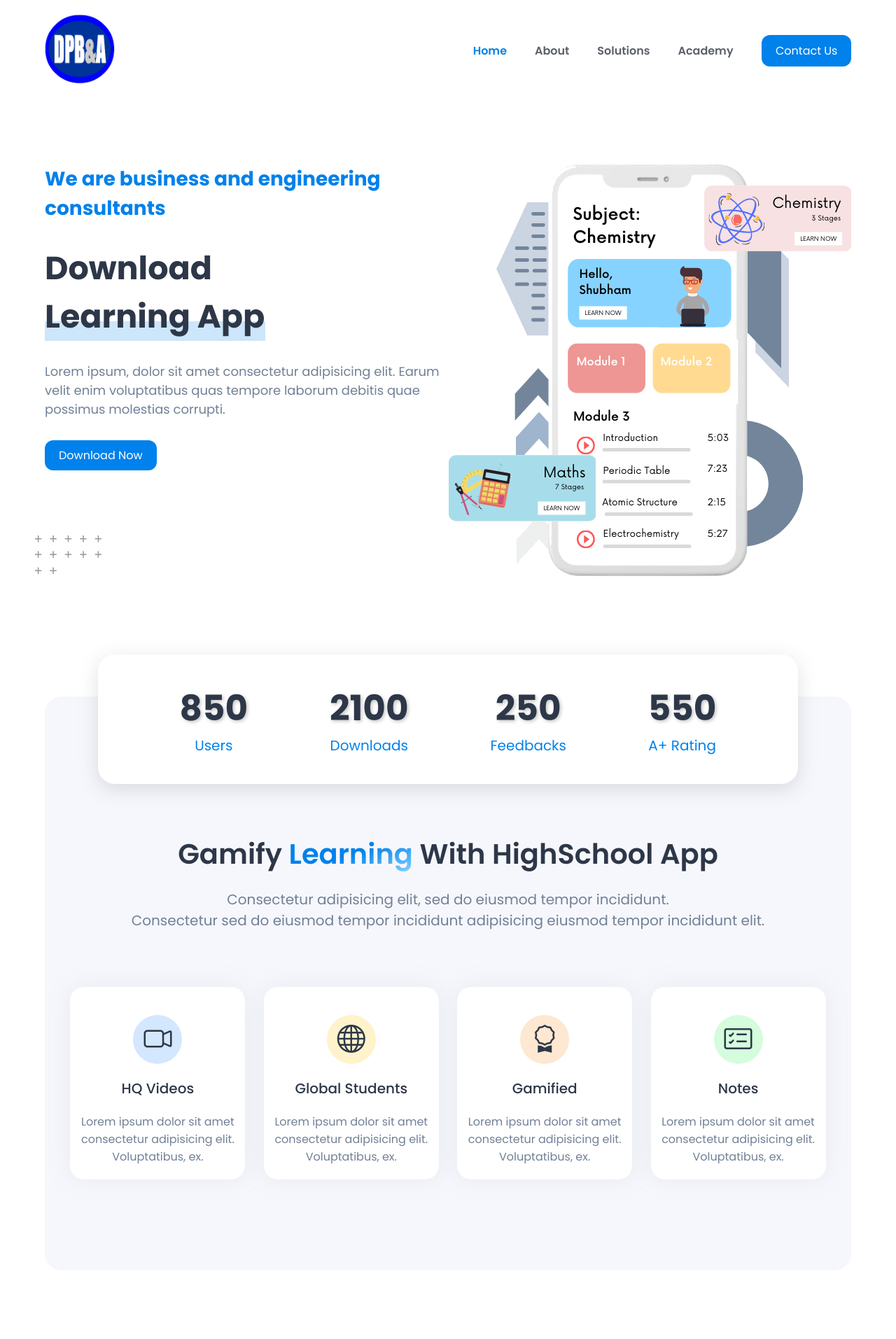
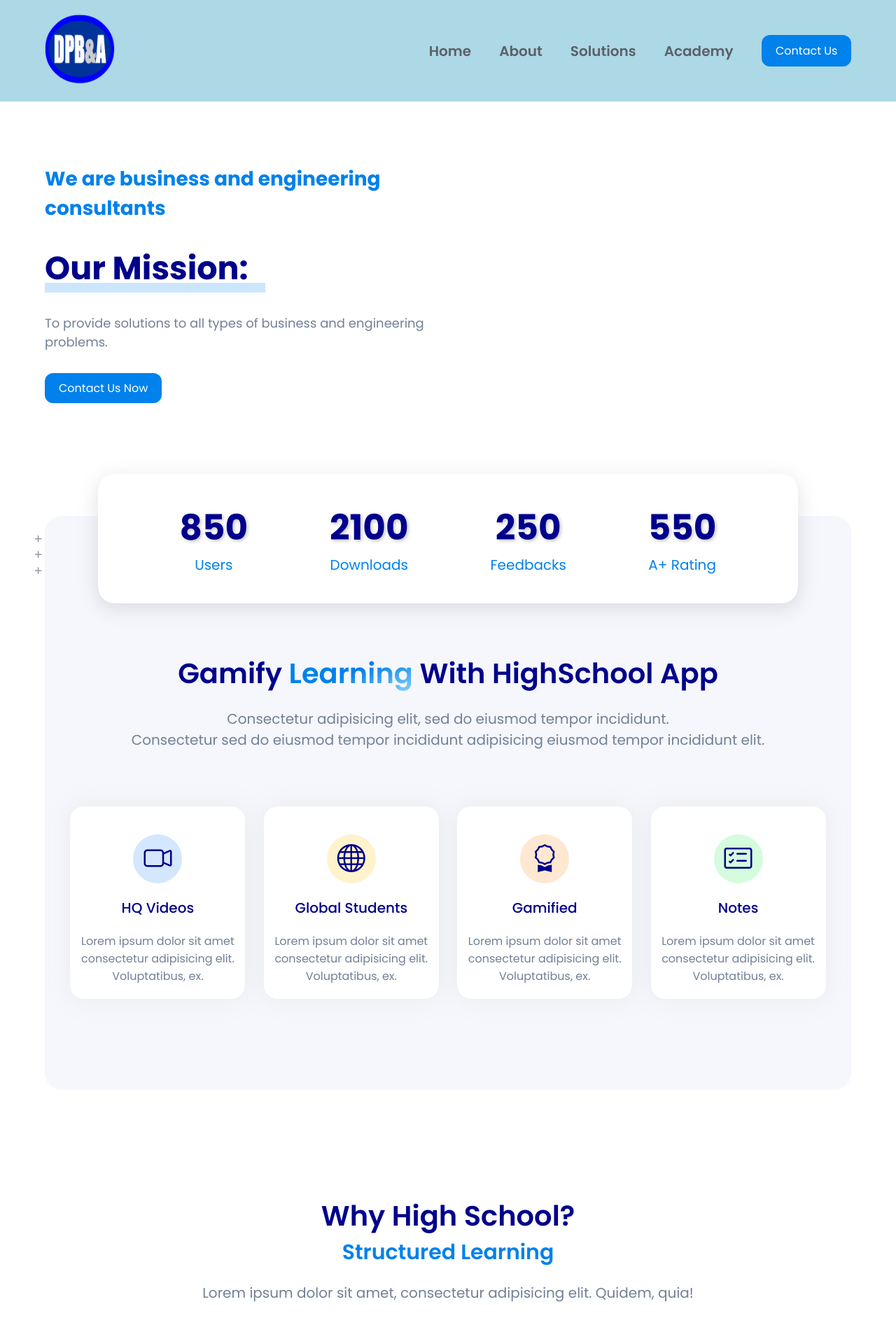
Before and after one commit to DPBandA/dpba, a Jekyll site: the page built from index.html, in a window 1280 px wide. Shown: the top 1913 px of the page at 70% size. Built offline with Jekyll 4.4.1, drawn with Linux system fonts in a browser that asks for light colours.

Commit message:
General updates.

```diff
--- a/_includes/head.html
+++ b/_includes/head.html
@@ -5,7 +5,7 @@
 
     <link rel="stylesheet" href="https://cdnjs.cloudflare.com/ajax/libs/animate.css/4.1.1/animate.min.css" />
 
-    <link rel="icon" href="./media/favicon.ico" type="image/x-icon">
+    <link rel="icon" href="./media/logo.png" type="image/x-icon">
     <link rel="stylesheet" href="./css/style.css">
     <link rel="stylesheet" href="./css/responsive.css">
 
--- a/_includes/header.html
+++ b/_includes/header.html
@@ -6,7 +6,7 @@
         <nav class="d-menu">
             <ul>
                 <a href="/">
-                    <li class="active">Home</li>
+                    <li>Home</li>
                 </a>
                 <a href="/about">
                     <li>About</li>
--- a/css/global.css
+++ b/css/global.css
@@ -1,7 +1,7 @@
 @import url('https://fonts.googleapis.com/css2?family=Poppins:ital,wght@0,100;0,200;0,300;0,400;0,500;0,600;0,700;0,800;0,900;1,100;1,200;1,300;1,400;1,500;1,600;1,700;1,800;1,900&display=swap');
 @import url("https://cdn.jsdelivr.net/npm/bootstrap-icons@1.5.0/font/bootstrap-icons.css");
 :root {
-    --theme-text: #2d3748;
+    --theme-text: darkblue;
     --theme-text-dull: #5c6069;
     --theme-text-long: #718096;
     --theme-color: #0081EB;
@@ -22,17 +22,3 @@
 html {
     font-size: 10px;
 }
-
-/* html::-webkit-scrollbar {
-    width: 20px;
-} */
-
-/* html::-webkit-scrollbar-thumb {
-    background-color: #b4ddff;
-    border-radius: 10px;
-    border: 1px solid #F6F7FC;
-} */
-
-/* html::-webkit-scrollbar-track {
-    background-color: #2d3748;
-} */
--- a/css/style.css
+++ b/css/style.css
@@ -1,5 +1,9 @@
 @import url(./global.css);
 @import url(./utility.css);
+
+header {
+    background-color: lightblue;
+}
 
 .navbar {
     display: flex;
@@ -17,7 +21,7 @@
 .d-menu ul li {
     padding: 2rem 2rem;
     color: var(--theme-text-dull);
-    font-size: 1.6rem;
+    font-size: 2.0rem;
     font-weight: 600;
 }
 
--- a/index.html
+++ b/index.html
@@ -8,16 +8,19 @@ layout: default_layout
             <div class="intro-text">
                 <img class="float-bg" src="./media/shapes/bg-shape-1.png" alt="">
                 <p class="tag-line">We are business and engineering consultants</p>
-                <p class="main-line">Download<br><span class="highlight">Learning App</span></p>
-                <p class="description">Lorem ipsum, dolor sit amet consectetur adipisicing elit. Earum velit enim
-                    voluptatibus quas tempore laborum debitis quae possimus molestias corrupti.</p>
-                <a href="" class="btn">Download Now</a>
+                <p class="main-line"><span class="highlight">Our Mission:</span></p>
+                <p class="description">
+                    To provide solutions to all types of business and engineering problems.
+                </p>
+                <a href="/contact" class="btn">Contact Us Now</a>
             </div>
+            <!--
             <div class="intro-images">
                 <img class="float-bl" src="./media/bg-2.png" alt="">
                 <img class="float-tr" src="./media/bg-3.png" alt="">
                 <img class="main-img" src="./media/bg-1.png" alt="">
             </div>
+            -->
         </div>
     </section>
 
```
Also changed, not shown: data/header.html (deleted), media/favicon.ico (deleted), media/icon.png (deleted), media/logo_school.png (deleted).
